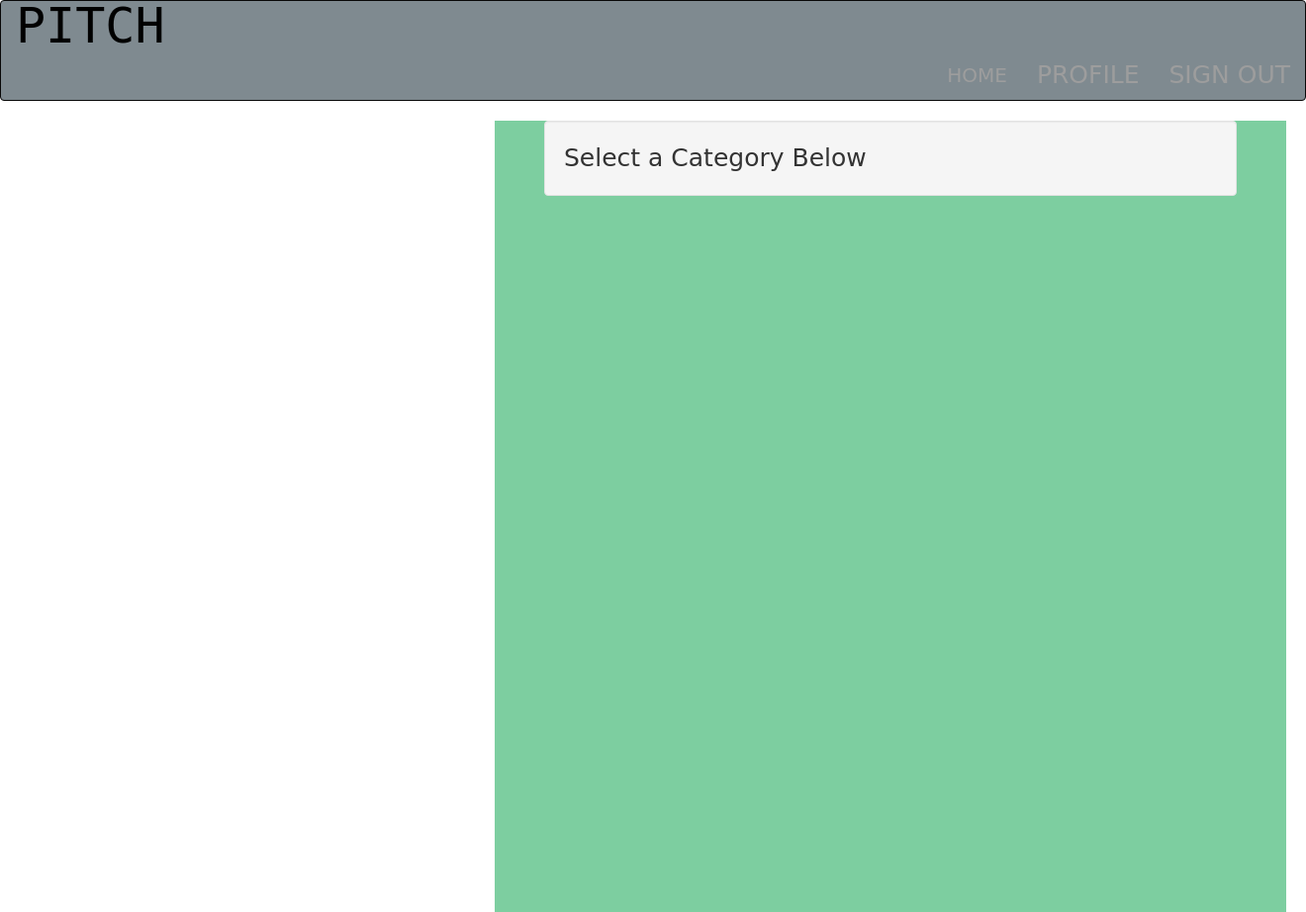
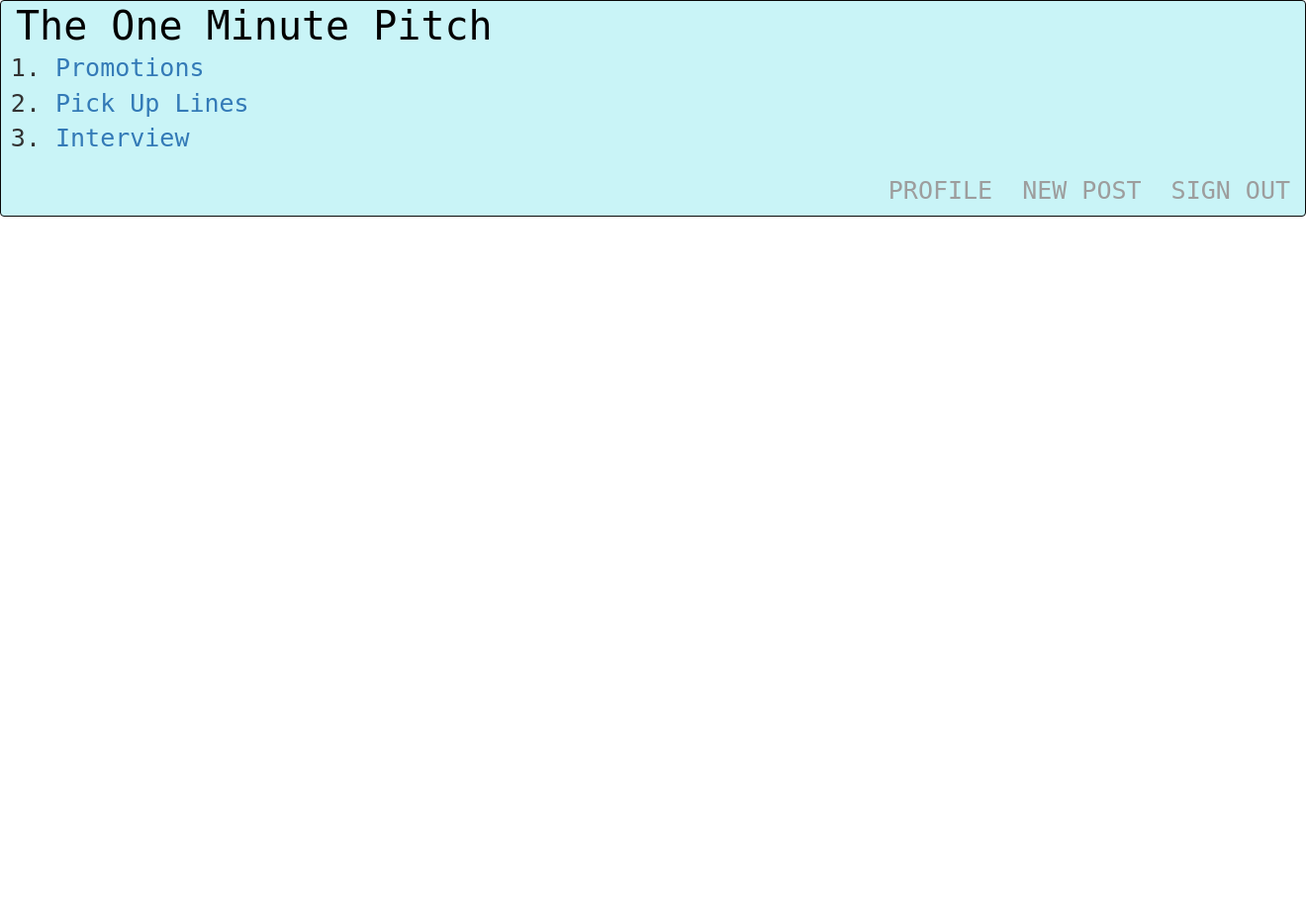
Before and after one commit to ibukamshindi/Pitches-App, a Flask app: page / in a window 1320 px wide. Shown: the whole page at 99% size. After the commit the page ends 219 px from the top, so only its background shows below. Run offline with Flask 2, Linux system fonts and the light colour scheme; the visitor is signed in with stand-in values (Sample User, id 1); data comes from the database, SQL or seed files in the repository; data that the repository does not hold is empty; some libraries are stand-ins or nearby versions; some web fonts are replaced.

Commit message:
changed migrations add interview pickup promotions change forms views config manage email models

```diff
--- a/app/auth/views.py
+++ b/app/auth/views.py
@@ -19,15 +19,12 @@ def login():
 
     return render_template('auth/login.html', login_form=login_form)
 
-
 @auth.route('/register', methods=["GET", "POST"])
 def register():
-
 
   form = RegistrationForm()
 
   if form.validate_on_submit():
-
     user = User(email=form.email.data, username=form.username.data, password=form.password.data)
 
     db.session.add(user)
@@ -35,12 +32,10 @@ def register():
 
     mail_message("Welcome to Pitches","email/welcome_user", user.email,user=user)
 
-
     return redirect(url_for('auth.login'))
 
     title = "New Account"
   return render_template('auth/register.html', registration_form=form)
-
 
 @auth.route('/logout')
 @login_required
--- a/app/main/forms.py
+++ b/app/main/forms.py
@@ -1,5 +1,5 @@
 from flask_wtf import FlaskForm
-from wtforms import StringField, PasswordField, SubmitField, BooleanField, TextAreaField
+from wtforms import StringField, PasswordField, SubmitField, BooleanField, TextAreaField, SelectField
 from wtforms.validators import Required, Email, EqualTo
 from ..models import User
 from wtforms import ValidationError
@@ -11,6 +11,7 @@ class UpdateProfile(FlaskForm):
 
 
 class PitchForm(FlaskForm):
+    category_id = SelectField('Which category best suits your new post?', choices=[('1', 'Promotions'), ('2', 'Pick-up Lines'), ('3', 'Interview')])
     content = TextAreaField('YOUR PITCH')
     submit = SubmitField('SUBMIT')
 
--- a/app/main/views.py
+++ b/app/main/views.py
@@ -1,7 +1,7 @@
 from flask import render_template, request, redirect, url_for, abort
 from . import main
 from flask_login import login_required, current_user
-from ..models import User, PitchCategory, Pitches, Comments
+from ..models import User, Pitches, Comments
 from .forms import UpdateProfile, PitchForm, CommentForm
 from .. import db, photos
 
@@ -13,65 +13,93 @@ def index():
     """
 
     title = 'Home- Welcome to the Pitch Website'
-    categories = PitchCategory.get_categories()
-    return render_template('index.html', title=title, categories=categories)
+    pitches = Pitches.get_all_pitches()
+    return render_template('index.html', title=title, pitches=pitches)
+
+@main.route('/promotions')
+def promotions():
+    '''
+    View promotions page function that returns the promotions page and its data
+    '''
+    pitches= Pitches.get_pitches_by_category(1)
+    title = 'Promotions'
+    return render_template('promotions.html', title = title, pitches = pitches)
+
+@main.route('/pickup_lines')
+def pickuplines():
+    '''
+    View pickuplines page function that returns the pickuplines page and its data
+    '''
+    pitches= Pitches.get_pitches_by_category(2)
+    title = 'Pickup_lines'
+    return render_template('pickup_lines.html', title = title, pitches = pitches)
+
+
+@main.route('/interview')
+def interview():
+    '''
+    View interview page function that returns the interviews page and its data
+    '''
+    pitches= Pitches.get_pitches_by_category(3)
+    title = 'Interview'
+    return render_template('interview.html', title = title, pitches = pitches)
 
 
 # Route for adding a new pitch
 
-@main.route('/category/pitch/new/<int:id>', methods=['GET', 'POST'])
-@login_required
-def new_pitch(id):
+@main.route('/new_pitch', methods=['GET', 'POST'])
+# @login_required
+def new_pitch():
     '''
     Function to check Pitches form
     '''
     form = PitchForm()
-    category = PitchCategory.query.filter_by(id=id).first()
+    # category = PitchCategory.query.filter_by(id=id).first()
 
-    if category is None:
-        abort(404)
+    # if category is None:
+    #     abort(404)
 
     if form.validate_on_submit():
-        actual_pitch = form.content.data
-        new_pitch = Pitches(actual_pitch=actual_pitch,
-                            user_id=current_user.id, category_id=category.id)
+        new_pitch = Pitches(category_id = form.category_id.data, actual_pitch = form.content.data)
+        # new_pitch = Pitches(actual_pitch=actual_pitch,
+        #                     category_id=category.id)
         new_pitch.save_pitch()
-        return redirect(url_for('.category', id=category.id))
+        return redirect(url_for('main.index'))
 
-    return render_template('new_pitch.html', pitch_form=form, category=category)
+    return render_template('new_pitch.html', pitch_form=form)
 
 # Routes for displaying the different pitches
 
 
-@main.route('/category/<int:id>')
-def category(id):
-    '''
-    category route function returns a list of pitches in the category chosen
-    '''
+# @main.route('/category/<int:id>')
+# def category(id):
+#     '''
+#     category route function returns a list of pitches in the category chosen
+#     '''
 
-    category = PitchCategory.query.get(id)
+#     category = PitchCategory.query.get(id)
 
-    if category is None:
-        abort(404)
+#     if category is None:
+#         abort(404)
 
-    pitches = Pitches.get_pitches(id)
-    return render_template('category.html', category=category, pitches=pitches)
+#     pitches = Pitches.get_pitches(id)
+#     return render_template('category.html', category=category, pitches=pitches)
 
 
-@main.route('/pitch/<int:id>', methods=['GET', 'POST'])
-@login_required
-def single_pitch(id):
-    '''
-    Function the returns a single pitch for comment to be added
-    '''
+# @main.route('/pitch/<int:id>', methods=['GET', 'POST'])
+# @login_required
+# def single_pitch(id):
+#     '''
+#     Function the returns a single pitch for comment to be added
+#     '''
 
-    pitches = Pitches.query.get(id)
+#     pitches = Pitches.query.get(id)
 
-    if pitches is None:
-        abort(404)
+#     if pitches is None:
+#         abort(404)
 
-    comment = Comments.get_comments(id)
-    return render_template('pitch.html', pitches=pitches, comment=comment)
+#     comment = Comments.get_comments(id)
+#     return render_template('pitch.html', pitches=pitches, comment=comment)
 
 
 # Routes for user authentication
--- a/app/templates/index.html
+++ b/app/templates/index.html
@@ -1,7 +1,7 @@
-{% extends 'base.html'%}
-{% import 'macros.html' as macro%}
+{% extends 'base.html' %}
+<!-- {% import 'macros.html' as macro %}  -->
 
-{% block styles%}
+{% block styles %}
     {{ super() }}
     <meta name="viewport" content="width=device-width, initial-scale=1">
     <link href=<link href="https://fonts.googleapis.com/css2?family=Courier+Prime:wght@700&display=swap" rel="stylesheet">
@@ -50,9 +50,21 @@
     </style>
 {% endblock %}
 {% block content %}
-<div class="w3-sidebar w3-light-grey w3-bar-block" id="sidebar">
-  <p class="well">Select a Category Below</p>
-    {{ macro.displayCategoryList(categories) }}
+<!-- <div class="w3-sidebar w3-light-grey w3-bar-block" id="sidebar"> -->
+  <!-- <p class="well">Select a Category Below</p> -->
+
+  {% for pitch in pitches[::-1]%}
+<div class="container">
+    <div class="panel bg-light text-center style="style="box-shadow: 5px 5px 5px 5px #CEEDEC; padding:10px;">
+        <p>"{{pitch.actual_pitch}}"</p>
+        <p class="subtext"> Posted: {{pitch.date_posted.strftime("%c")}}</p>
+        {{pitch.category_id}}
+        <!-- <a class= "btn btn-success btn-sm" style="background-color: #7F7EFF;">Upvote </a>
+        <a class= "btn btn-info btn-sm" style="background-color: #CC8B8C;">Downvote </a> -->
+    </div>
+</div>
+{% endfor %}
+    <!-- {{ macro.displayCategoryList(category_List) }} -->
 </div>
 <!-- <div class="well" style="margin-left:20%; margin-right:10%; background-color:#1A5276">
   <div class="row">
--- a/app/templates/navbar.html
+++ b/app/templates/navbar.html
@@ -1,4 +1,4 @@
-<div class="navbar navbar-inverse" role="navigation" style="background-color:#7f8a90;font-family: 'Chewy', cursive; font-size:25px">
+<div class="navbar navbar-inverse" role="navigation" style="background-color:rgb(201, 244, 247);font-family: 'Courier Prime', monospace; font-size:25px">
   <div class="container-fluid">
     <div class="navbar-header">
       <button type="button" class="navbar-toggle" data-toggle = "collapse" data-target = ".navbar-collapse">
@@ -7,7 +7,13 @@
                     <span class="icon-bar"></span>
                     <span class="icon-bar"></span>
                   </button>
-            <a class="navbar-brand" href="/" style="font-family: 'Courier Prime', monospace; color: black; font-size:50px"> PITCH </a>
+            <a class="navbar-brand" href="/" style="font-family: 'Courier Prime', monospace; color: black; font-size:40px"> The One Minute Pitch</a> <br>
+            <ol>
+            <li><a href="/promotions">Promotions</a></li>
+            <li><a href="/pickup_lines">Pick Up Lines</a></li>
+            <li><a href="/interview">Interview</a></li>
+          </ol>
+
 
     </div>
 
@@ -15,13 +21,13 @@
   <div class="navbar-collapse collapse">
     <ul class="nav navbar-nav navbar-right" id="mySidenav">
       {% if current_user.is_authenticated %}
-      <li style="font-size:20px; color:black" id="home"><a href="/">HOME</a></li>
       <li id="profile"><a href="{{url_for('main.profile',uname=current_user.username)}}">PROFILE</a></li>
+      <li><a href="{{url_for('main.new_pitch')}}">NEW POST</a></li>
       <li id="sign-out"><a href="{{url_for('auth.logout')}}">SIGN OUT</a></li>
       {% else %}
-      <li style="font-size:20px; color:black" id="home"><a href="/">HOME</a></li>
+      <li style="font-size:25px; color:black" id="home"><a href="/">HOME</a></li>
       <li id="sign-in"><a href="{{url_for('auth.login')}}">SIGN IN</a></li>
-      {%endif%}
+      {% endif %}
     </ul>
   </div>
 </div>
--- a/app/templates/new_pitch.html
+++ b/app/templates/new_pitch.html
@@ -1,14 +1,14 @@
 
 {% extends 'base.html' %}
 {% import 'bootstrap/wtf.html' as wtf %}
- {%block styles%}
+ {% block styles %}
   {{ super() }}
 
-{%endblock%}
+{% endblock %}
 
 {% block content %}
 <div class="container" style="text-align:center">
-  <h3>{{category.name|upper}} PITCH</h3>
+
   <div class="well">
     <hr>
     {{wtf.quick_form(pitch_form)}}
--- a/manage.py
+++ b/manage.py
@@ -1,10 +1,10 @@
 from app import create_app, db
 from flask_script import Manager, Server
 from flask_migrate import Migrate, MigrateCommand
-from app.models import User, Comments, PitchCategory, Pitches
+from app.models import User, Comments, Pitches
 
 # Creating app instance
-app = create_app('production')
+app = create_app('development')
 
 manager = Manager(app)
 manager.add_command('server', Server)
@@ -20,12 +20,9 @@ def test():
     tests = unittest.TestLoader().discover('tests')
     unittest.TextTestRunner(verbosity=2).run(tests)
 
-
 @manager.shell
 def make_shell_context():
-    return dict(app=app, db=db, User=User, Comments=Comments, PitchCategory=PitchCategory, Pitches=Pitches)
-
-
+    return dict(app=app, db=db, User=User, Comments=Comments, Pitches=Pitches)
 
 
 if __name__ == '__main__':
```
Also changed, not shown: app/email.py (+6 -9 lines), app/models.py (+33 -34 lines), app/templates/interview.html (added, +18 -0 lines), app/templates/pickup_lines.html (added, +18 -0 lines), app/templates/promotions.html (added, +18 -0 lines), config.py (+8 -7 lines), migrations/versions/5397e3af89e6_third_migration.py (deleted, +0 -30 lines), migrations/versions/5bb0bd66479b_initial_migration.py (renamed from migrations/versions/063d8adc3719_second_migration.py, +16 -17 lines), migrations/versions/ae4b4bb59037_initial_migration.py (deleted, +0 -36 lines), 1 other file.
